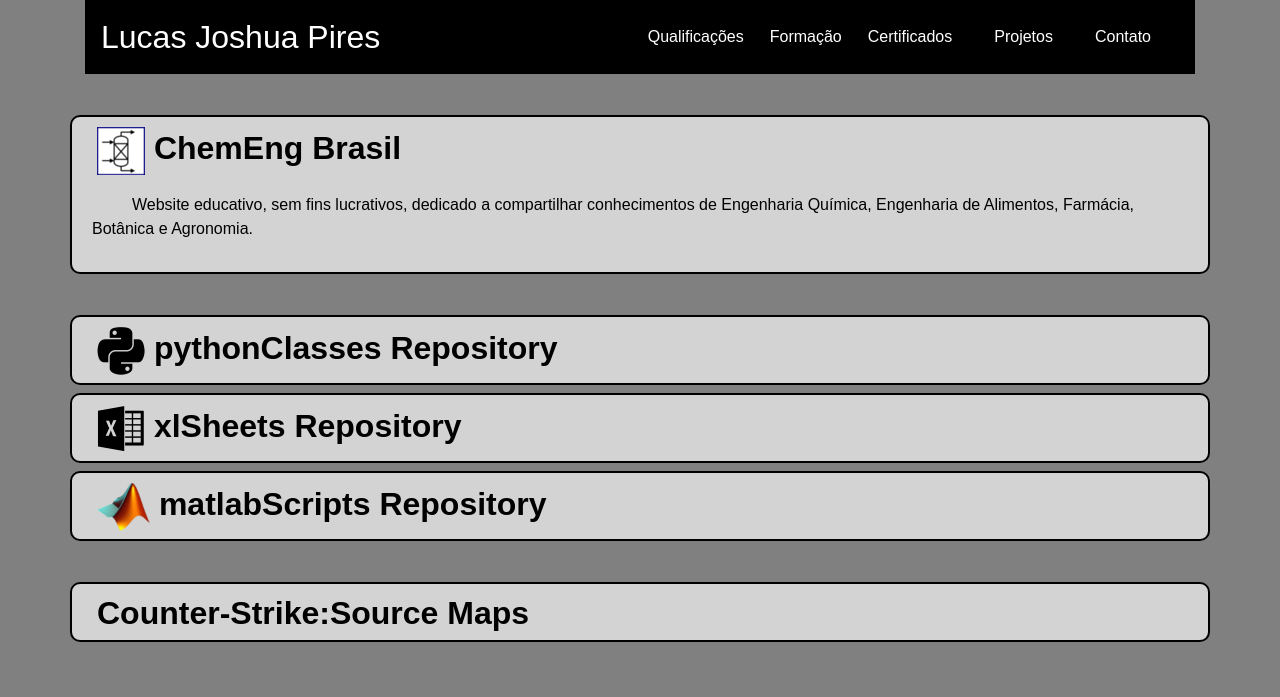
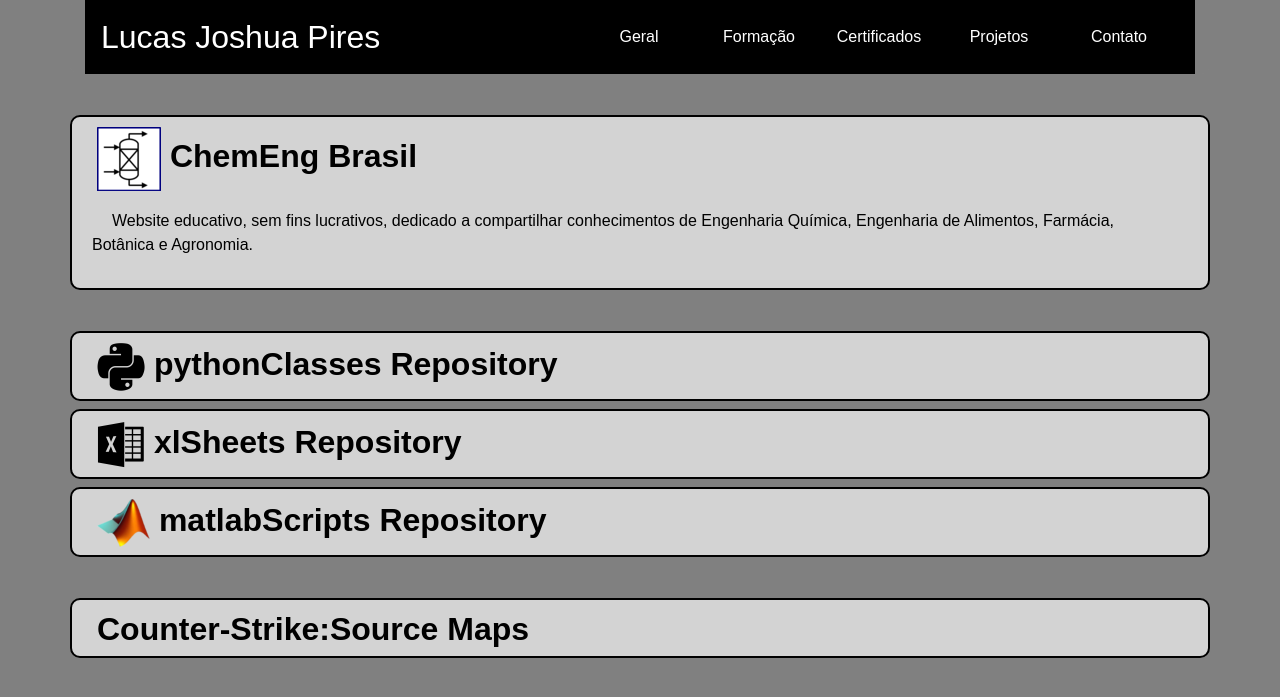
Before and after one commit to pires11d/curriculum, a PHP site: page /projects3.php in a window 1280 px wide. Shown: the top 697 px of the page. Run offline with PHP 8.4, Linux system fonts and the light colour scheme.

Commit message:
Changed lots of stuff

```diff
--- a/about.php
+++ b/about.php
@@ -1,7 +1,7 @@
 <!DOCTYPE html>
 <html>
     <head>
-        <title>Qualificações</title>
+        <title>Geral</title>
         <meta charset="utf-8">
         <link rel="icon" href="icon/equinoxe_64.png">
         <link rel="stylesheet" href="https://maxcdn.bootstrapcdn.com/bootstrap/4.0.0/css/bootstrap.min.css" integrity="sha384-Gn5384xqQ1aoWXA+058RXPxPg6fy4IWvTNh0E263XmFcJlSAwiGgFAW/dAiS6JXm" crossorigin="anonymous">
--- a/contact.php
+++ b/contact.php
@@ -44,7 +44,7 @@
                 </h2>
             </div>
             <div class="column" align="right">
-            <img src="img/me.png" width="256px" style="margin-top: 20px">
+                <img class="photo" src="img/me.png" width="256px" style="margin-top: 20px">
             </div>
             </div>
         </div>
--- a/css/styler.css
+++ b/css/styler.css
@@ -9,14 +9,13 @@
     color: var(--txt-color);
     background-color: var(--page-color);
     font-family: "Century Gothic", CenturyGothic, sans-serif;
-    /* font-family: 'Courier New', Courier, monospace; */
     padding: 0px 40px 40px 40px;
     overflow-y: scroll;
     /*background-image: url(background.png) */
 }
 
 p {
-    text-indent: 40px;
+    text-indent: 20px;
     padding: 10px 20px 15px 5px;
 }
 
@@ -77,22 +68,27 @@
     display: inline-block;
 }
 
-.link:hover {
+.btn {
+    width: 120px;
+}
+
+.btn:hover {
     color: var(--txt-color);
-    font-weight: bold;
+    background-color: var(--bg-color);
+}
+
+.column {
+    float: left;
+    width: 50%;
 }
 
 .container {
+    max-width: auto;
     background-color: var(--fg-color);
     border-style: solid;
     border-radius: 10px 10px 10px 10px;
     border-color: var(--txt-color);
     border-width: 2px;
-}
-
-.btn:hover {
-    color: var(--txt-color);
-    background-color: var(--bg-color);
 }
 
 .dropbtn {
@@ -163,36 +173,36 @@
     color: var(--txt-color);
 }
 
-#dropbtn {
+#navbar {
     background-color: black;
     color: white;
 }
 
-#navbar {
-    background-color: black;
-    color: white;
-    /* overflow: hidden; */
-}
-
 #navbar a {
-    float: left;
+    float: center;
     display: block;
-    /* text-align: center; */
 }
 
 #navcont {
-    width: inherit;
-    /* position: relative; */
-    top: 0;
+    /* position: fixed; */
+    top: 0px;
     background-color: inherit;
     border-style: none;
 }
 
 #btncont {
+    position: relative;
+    width: 100%;
     background-color: inherit;
     border-style: none;
     display: flex;
     justify-content: flex-end;
+    align-items: flex-end;
+}
+
+#dropbtn {
+    background-color: black;
+    color: white;
 }
 
 #hidden1 {
--- a/header.php
+++ b/header.php
@@ -1,8 +1,8 @@
 <header id="navcont" class="container">
     <nav id="navbar" class="navbar navbar-expand-lg">
         <a class="navbar-brand" role="button" href="index.php">Lucas Joshua Pires</a>
-        <div id="btncont" class="container">
-            <a class="btn" role="button" href="about.php">Qualificações</a>
+        <div id="btncont">
+            <a class="btn" role="button" href="about.php">Geral</a>
             <a class="btn" role="button" href="grad.php">Formação</a>
             <a class="btn" role="button" href="docs.php">Certificados</a>
             <a class="btn dropbtn" role="button" href="projects.php">&emsp;Projetos&emsp;</a>
--- a/index.php
+++ b/index.php
@@ -3,6 +3,7 @@
     <head>
         <title>Curriculum Vitae</title>
         <meta charset="utf-8">
+        <!-- <meta name="viewport" content="width=device-width"> -->
         <link rel="icon" href="icon/equinoxe_64.png">
         <link rel="stylesheet" href="https://maxcdn.bootstrapcdn.com/bootstrap/4.0.0/css/bootstrap.min.css" integrity="sha384-Gn5384xqQ1aoWXA+058RXPxPg6fy4IWvTNh0E263XmFcJlSAwiGgFAW/dAiS6JXm" crossorigin="anonymous">
         <link rel="stylesheet" href="css/styler.css">
--- a/projects3.php
+++ b/projects3.php
@@ -12,23 +12,23 @@
         <p></p>
         <!--HEADER 1-->
         <div id="c1_1" class="container">
-            <h1><img src="icon/chemengbrasil.png"><a href="https://chemengbrasil.wixsite.com/index">  ChemEng Brasil</h1></a>
+            <h1><a href="https://chemengbrasil.wixsite.com/index"><img src="icon/chemengbrasil_64.png" style="height:100%;">  ChemEng Brasil</h1></a>
             <p>Website educativo, sem fins lucrativos, dedicado a compartilhar conhecimentos de Engenharia Química, Engenharia de Alimentos, Farmácia, Botânica e Agronomia.</p>
         </div>
         <p></p>
         <!-- HEADER 2 -->
         <div id="c1_3" class="container">
-            <h1><img src="icon/python.png"><a href="https://github.com/pires11d/pythonClasses">  pythonClasses Repository</a></h1>
+            <h1><a href="https://github.com/pires11d/pythonClasses"><img src="icon/python.png">  pythonClasses Repository</a></h1>
         </div>
         <h6></h6>
         <!-- HEADER 3 -->
         <div id="c1_4" class="container">
-            <h1><img src="icon/excel.png"><a href="https://github.com/pires11d/xlSheets">  xlSheets Repository</a></h1>
+            <h1><a href="https://github.com/pires11d/xlSheets"><img src="icon/excel.png">  xlSheets Repository</a></h1>
         </div>
         <h6></h6>
         <!-- HEADER 4 -->
         <div id="c1_5" class="container">
-            <h1><img src="icon/matlab.png"><a href="https://github.com/pires11d/matlabScripts">  matlabScripts Repository</a></h1>
+            <h1><a href="https://github.com/pires11d/matlabScripts"><img src="icon/matlab.png">  matlabScripts Repository</a></h1>
         </div>
         <p></p>
         <!-- HEADER 5 -->
```
Also changed, not shown: other parts of css/styler.css (+21 -15 lines), icon/chemengbrasil.png, icon/chemengbrasil_64.png (added), 2 other files. Lines whose indentation alone changed are shown as unchanged.
